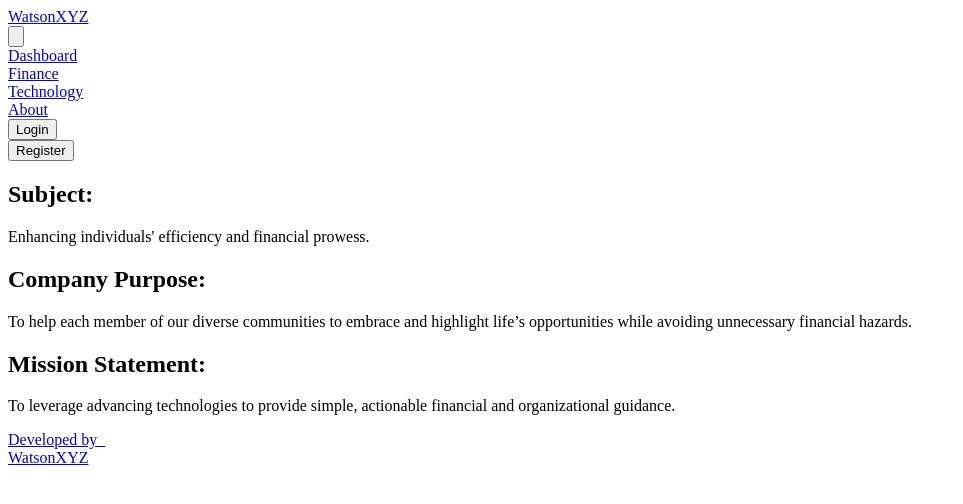
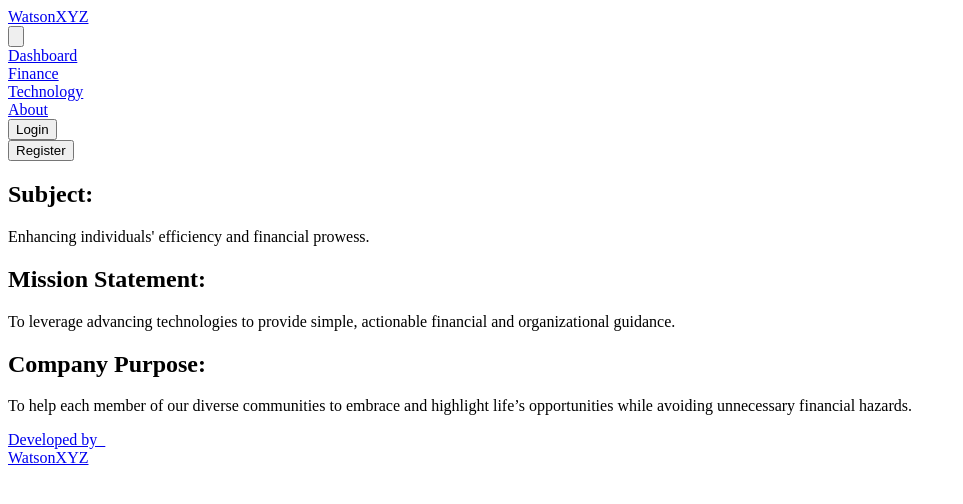
Before and after one commit to KellieWatson/watsonxyz, a Next.js app: page /about in a window 1280 px wide. Shown: the top 504 px of the page, without its empty margins (0-963 px from the left). Built offline with nearby package versions, Linux system fonts and the light colour scheme.

Commit message:
better flow for about page

```diff
--- a/pages/about.js
+++ b/pages/about.js
@@ -8,12 +8,13 @@ const About =()=>{
             <h2 className="font-bold text-3xl m-3">Subject: </h2>
             <p className="font-semibold text-xl"> Enhancing individuals' efficiency and financial prowess.
             </p>
+            <h2 className="font-bold text-3xl m-3">Mission Statement:</h2>
+            <p className="font-semibold text-xl"> To leverage advancing technologies to provide simple, actionable financial and organizational guidance.
+            </p>
             <h2 className="font-bold text-3xl m-3">Company Purpose:</h2>
             <p className="font-semibold text-xl"> To help each member of our diverse communities to embrace and highlight life’s opportunities while avoiding unnecessary financial hazards.
             </p>
-            <h2 className="font-bold text-3xl m-3">Mission Statement:</h2>
-            <p className="font-semibold text-xl"> To leverage advancing technologies to provide simple, actionable financial and organizational guidance.
-            </p>
+
         </div>
             </main>
         </div>
```
